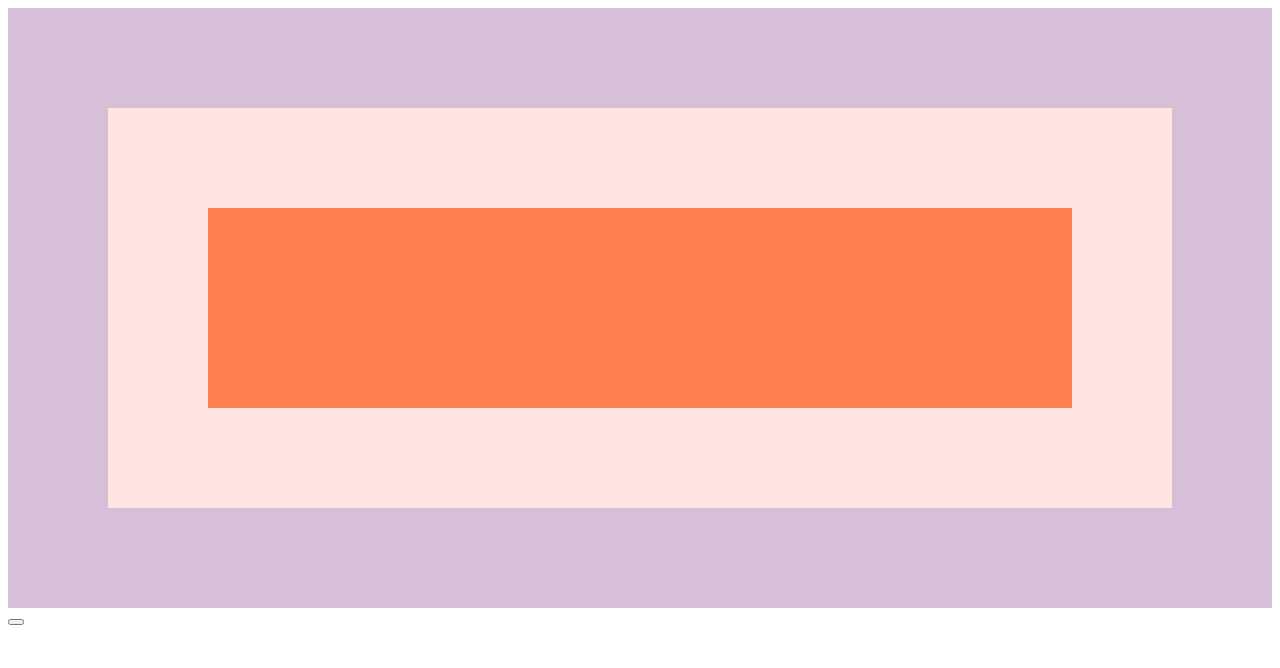
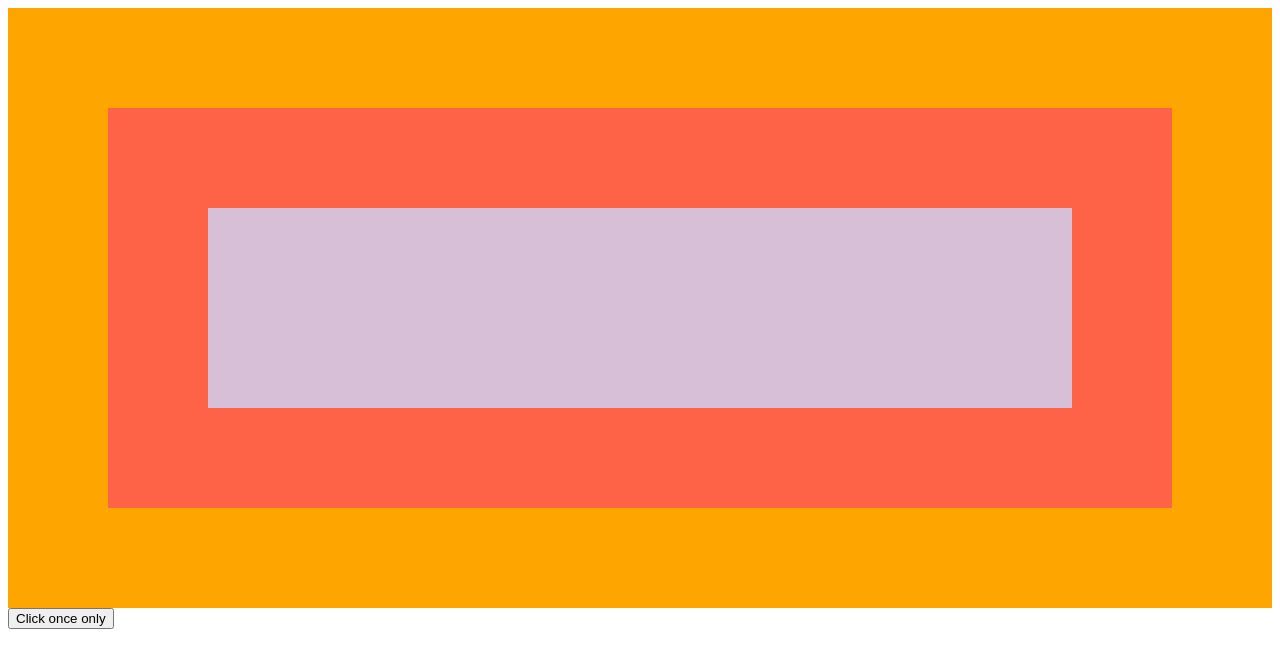
Before and after one commit to johnsonkit/JavaScript30, a plain HTML site: page 25 - Event Capture, Propagation, Bubbling and Once/index-START.html in a window 1280 px wide. Drawn offline with Linux system fonts and the light colour scheme.

Commit message:
done exercise 25

```diff
--- a/25 - Event Capture, Propagation, Bubbling and Once/index-START.html
+++ b/25 - Event Capture, Propagation, Bubbling and Once/index-START.html
@@ -4,14 +4,13 @@
   <meta charset="UTF-8">
   <title>Understanding JavaScript's Capture</title>
 </head>
-<body class="bod">
-
+<body class="body">
   <div class="one">
     <div class="two">
-      <div class="three">
-      </div>
+      <div class="three"></div>
     </div>
   </div>
+
 
 <style>
   html {
@@ -25,20 +24,34 @@
   }
 
   .one {
-    background: thistle;
+    background-color: orange;
   }
 
   .two {
-    background:mistyrose;
+    background-color: tomato;
   }
 
   .three {
-    background:coral;
+    background-color: thistle;
   }
+
 </style>
 
-<button></button>
+<button class="one-time-button">Click once only</button>
 <script>
+
+  function logInfo(e) {
+    console.log(this.className);
+    e.stopPropagation();
+  }
+
+  // document.body.addEventListener('click', logInfo);
+
+  document.querySelectorAll('div').forEach(el => {
+    el.addEventListener('click', logInfo, { capture: false });
+  });
+
+  document.querySelector('button').addEventListener('click', logInfo, { once: true });
 
 </script>
 </body>
```
Also changed, not shown: index.html (+3 -0 lines).
